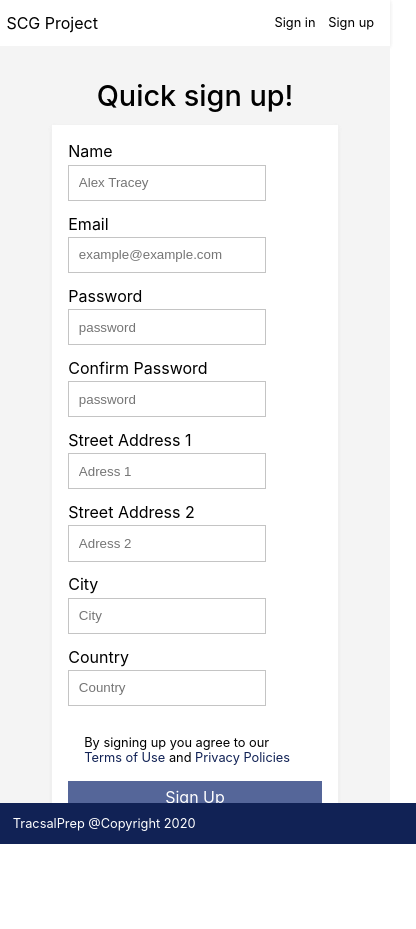
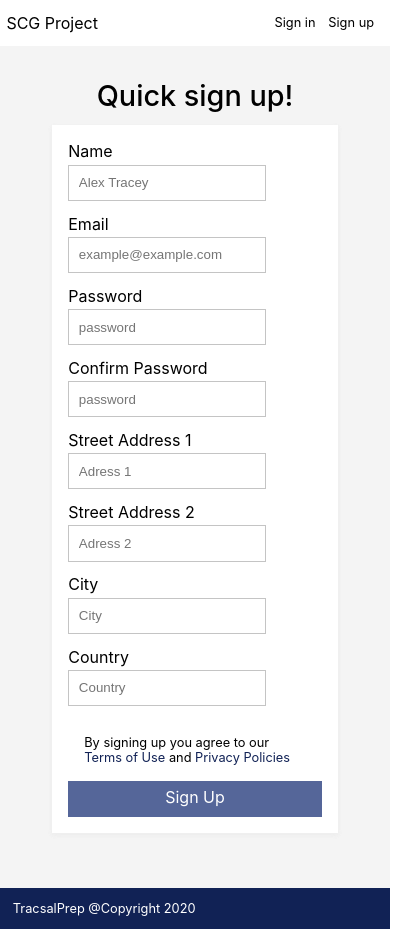
Before and after one commit to jamindev/scgprojectfrontend, a React (Create React App) app: page /signup in a window 390 px wide. Shown: the whole page, 416 px wide, since content can reach past the window. Before the commit the page ends 844 px from the top, so only its background shows below. Built offline with nearby package versions, Linux system fonts and the light colour scheme.

Commit message:
8th commit

```diff
--- a/src/components/body/auth/signup/signup.css
+++ b/src/components/body/auth/signup/signup.css
@@ -62,9 +62,14 @@
 }
 
 @media (max-width: 480px){
+    .body_signup{
+        min-height: 100vh;
+    }
+
     .body_signup_form{
         background-color: #fff;
         width: 65%;
+        margin-bottom: 6rem;
     }
 
     .body_signup_heading{
--- a/src/components/footer/footer.css
+++ b/src/components/footer/footer.css
@@ -3,10 +3,11 @@
     display: flex;
     flex-direction: row;
     color: #fff;
-    width: 100%;
     padding: 0.8rem;
     position: absolute;
     bottom: 0px;
+    left: 0px;
+    right: 0px;
 }
 
 .footer_copyright{
```
